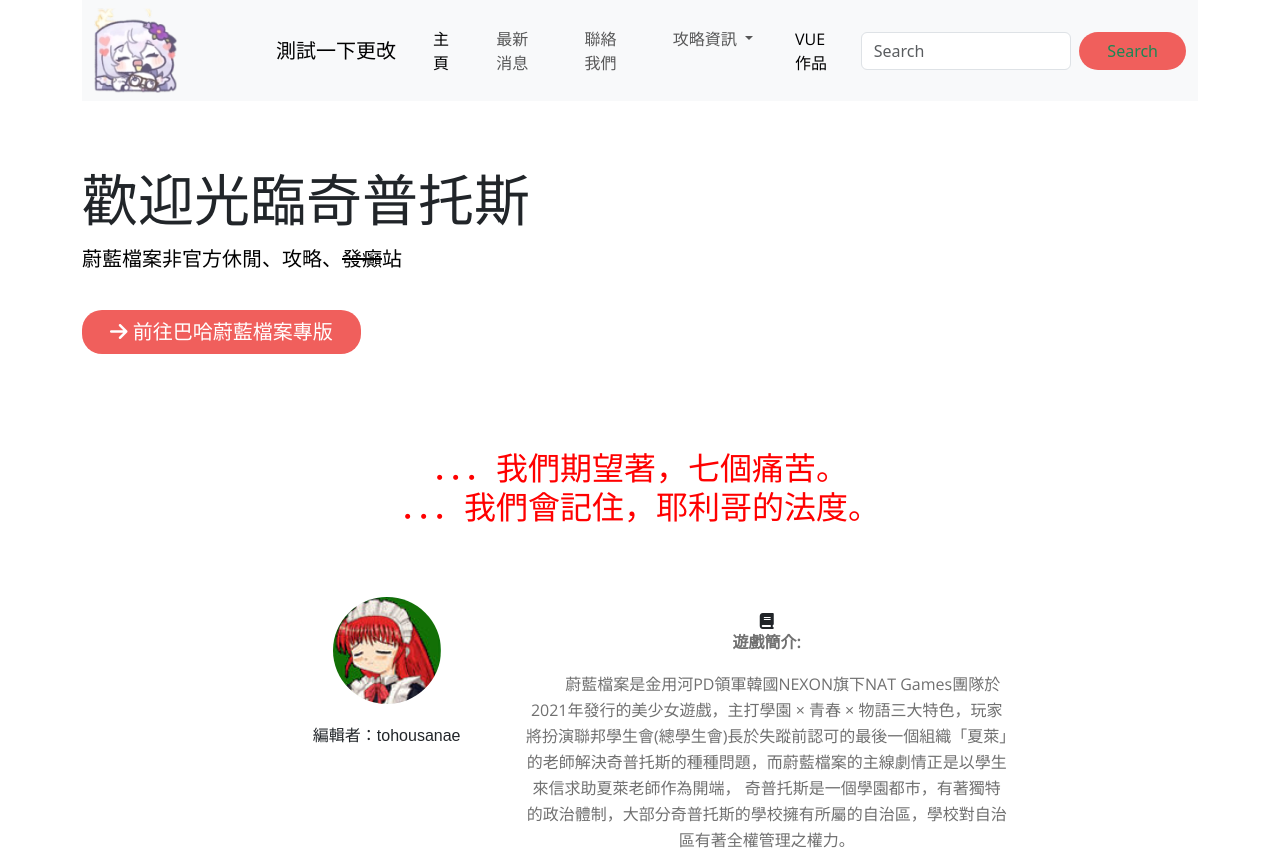
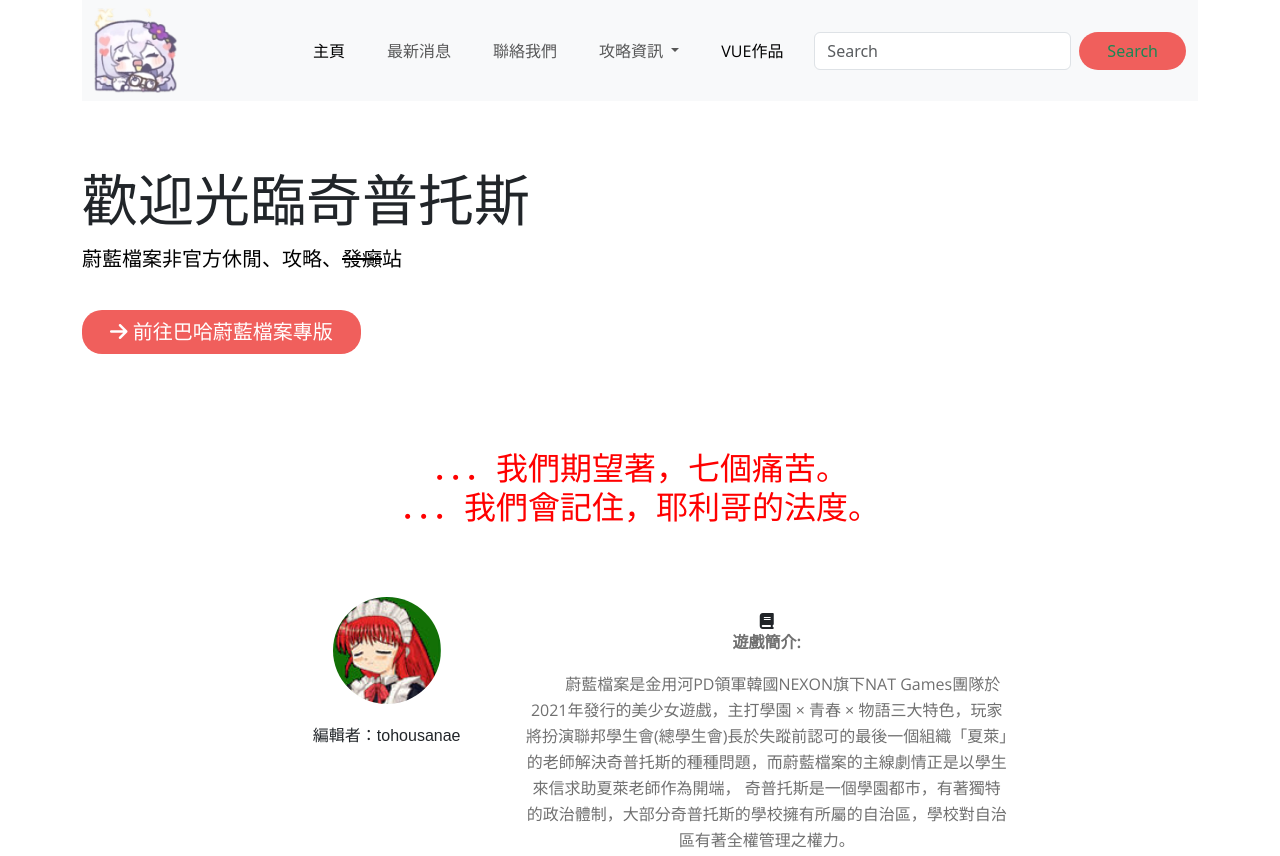
Before and after one commit to tohousanae/tohousanae.github.io, a plain HTML site: page index.html in a window 1280 px wide. Shown: the top 856 px of the page. Drawn offline with nearby package versions, Linux system fonts and the light colour scheme.

Commit message:
Update index.html

```diff
--- a/index.html
+++ b/index.html
@@ -35,7 +35,7 @@
                     <div class="col-md-2 text-left"> <!--欄的位移-->
                         <img src="pictures/978918551840759808.webp" width="85">
                     </div>
-                    <a class="navbar-brand" href="#">測試一下更改</a>
+                    <a class="navbar-brand" href="#"></a>
                     <button class="navbar-toggler" type="button" data-bs-toggle="collapse"
                         data-bs-target="#navbarSupportedContent" aria-controls="navbarSupportedContent"
                         aria-expanded="false" aria-label="Toggle navigation">
```
